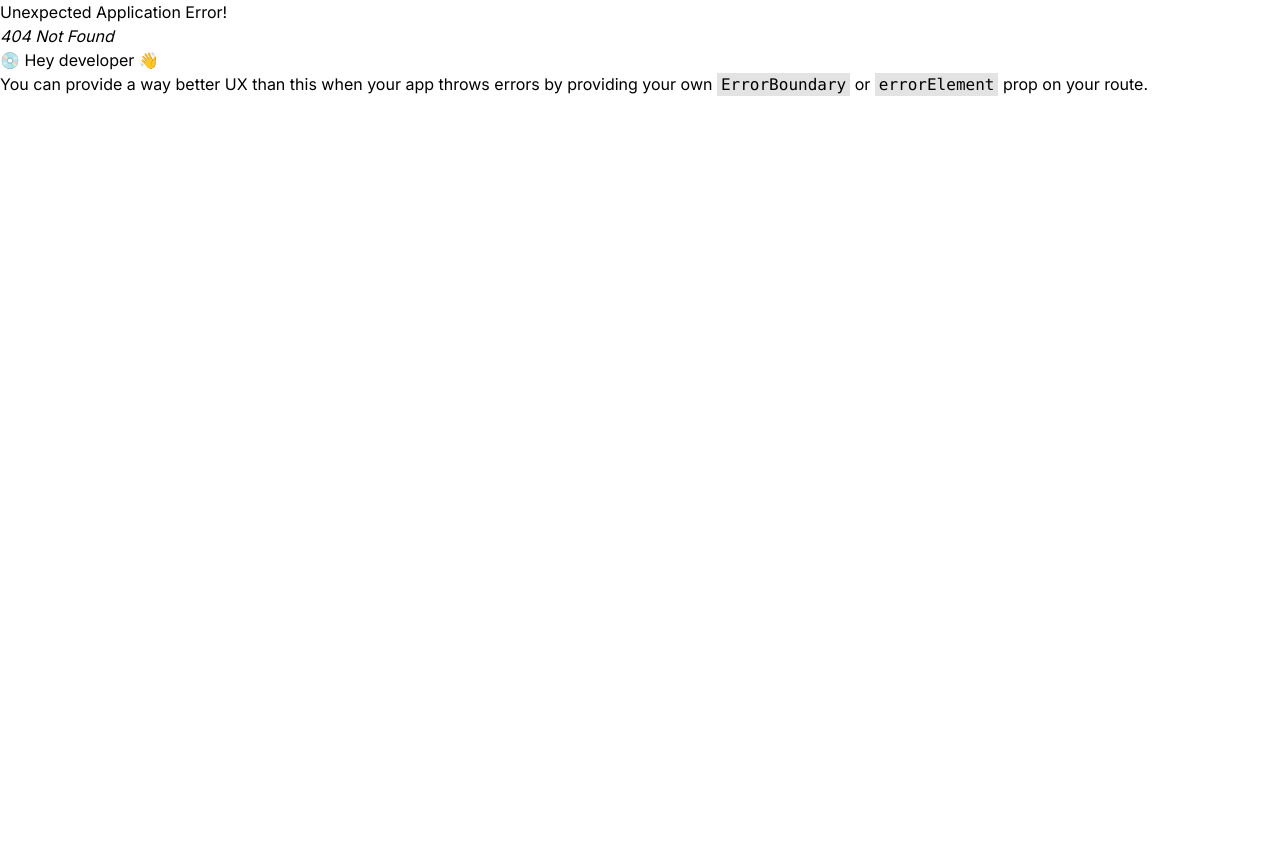
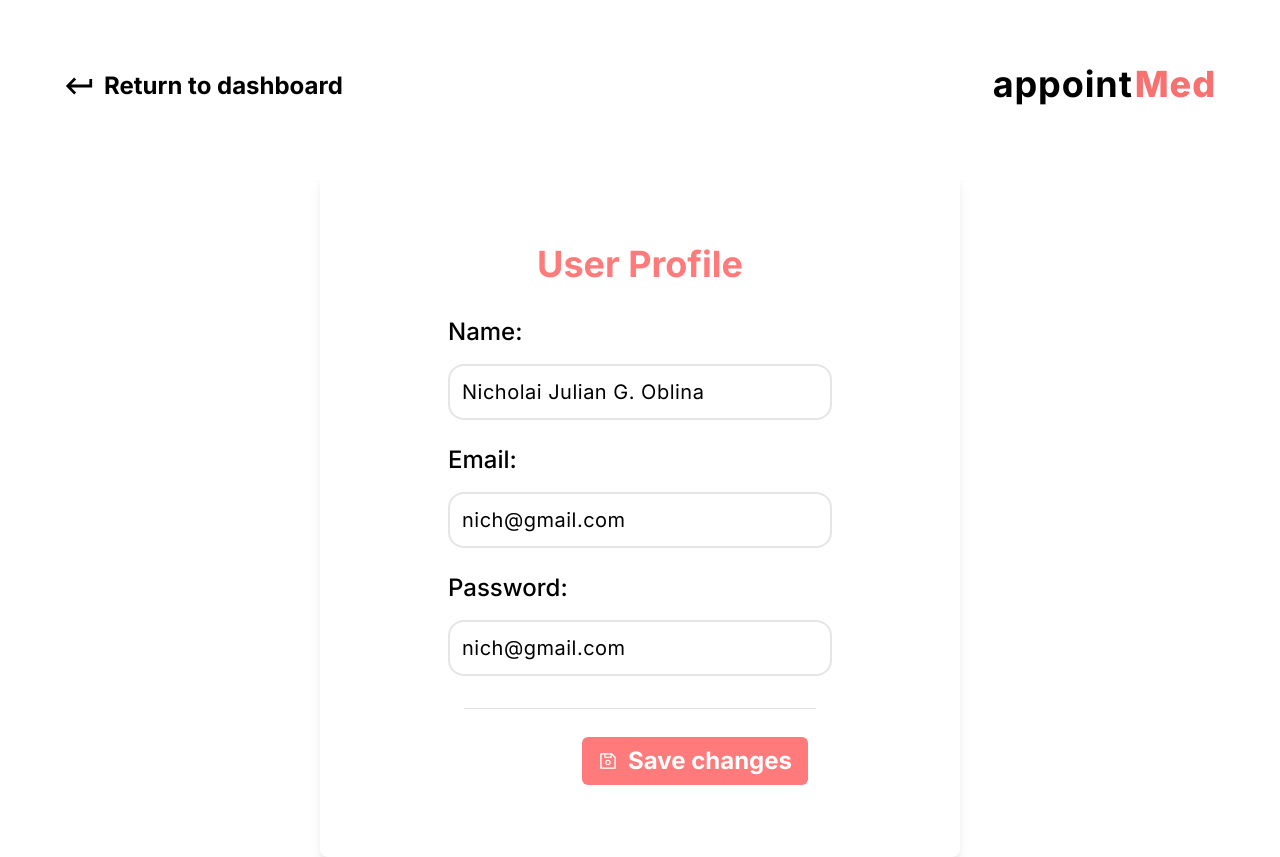
Before and after one commit to Sceyo/AppointMed, a React (Vite) app in the folder frontend/: page /profile in a window 1280 px wide. Before the commit this address had no page. Before the commit the page ends 800 px from the top, so only its background shows below. Built offline with nearby package versions, Linux system fonts and the light colour scheme.

Commit message:
feat: user profile page

```diff
--- a/frontend/src/common/ProfileModal.jsx
+++ b/frontend/src/common/ProfilePopover.jsx
@@ -2,8 +2,11 @@
 import { Popover } from '@mui/material';
 import { FaRegCircleUser } from 'react-icons/fa6';
 import { RiLogoutBoxLine } from 'react-icons/ri';
+import { useNavigate } from 'react-router-dom';
 
 export default function ProfilePopover({ id, open, close, anchorEl }) {
+  const navigate = useNavigate();
+
   return (
     <Popover
       id={id}
@@ -23,7 +26,7 @@ export default function ProfilePopover({ id, open, close, anchorEl }) {
       }}
     >
       <div className='flex flex-col w-60 items-center '>
-        <div className='flex w-full flex-row justify-center items-center py-2 hover:bg-primary hover:text-white hover:font-bold hover:duration-150 hover:cursor-pointer'>
+        <div className='flex w-full flex-row justify-center items-center py-2 hover:bg-primary hover:text-white hover:font-bold hover:duration-150 hover:cursor-pointer' onClick={() => navigate('/profile')}>
           <FaRegCircleUser size={20} style={{ marginRight: '6px' }} />
           <h1 className='text-xl'>User Profile</h1>
         </div>
--- a/frontend/src/common/Sidebar.jsx
+++ b/frontend/src/common/Sidebar.jsx
@@ -1,6 +1,6 @@
 import '../App.css';
 import Logo from '../assets/appointMed-logo.svg';
-import ProfilePopover from './ProfileModal';
+import ProfilePopover from './ProfilePopover';
 import { RxDashboard } from 'react-icons/rx';
 import { FaUserDoctor, FaRegCalendar, FaRegCircleUser } from 'react-icons/fa6';
 import { useLocation, useNavigate } from 'react-router-dom';
--- a/frontend/src/components/appointments/ApptModal.jsx
+++ b/frontend/src/components/appointments/ApptModal.jsx
@@ -103,7 +103,7 @@ export default function AppointmentModal({ open, close, item }) {
           <Divider variant='middle' />
         </Box>
         <div className='flex flex-row justify-end px-4 my-2 mt-3'>
-            <button className='p-2 px-4 mx-2 rounded-md bg-primary hover:bg-red-500 hover:duration-150 text-white text-2xl font-bold'>Submit</button>
+            <button className='p-2 px-4 mx-2 rounded-md bg-primary hover:bg-secondary hover:duration-150 text-white text-2xl font-bold'>Submit</button>
             <button className='p-2 px-4 mx-2 rounded-md bg-gray-400 hover:bg-gray-500 hover:duration-150 text-white text-2xl font-bold' onClick={close}>Cancel</button>
         </div>
       </Box>
--- a/frontend/src/main.jsx
+++ b/frontend/src/main.jsx
@@ -9,6 +9,7 @@ import RegisterPage from './pages/Register.jsx';
 import DashboardPage from './pages/Dashboard.jsx';
 import CalendarPage from './pages/Calendar.jsx';
 import AppointmentsPage from './pages/Appointments.jsx';
+import ProfilePage from './pages/Profile.jsx';
 
 const router = createBrowserRouter([
   {
@@ -31,6 +32,10 @@ const router = createBrowserRouter([
     path: '/appointments',
     element: <AppointmentsPage />,
   },
+  {
+    path: '/profile',
+    element: <ProfilePage />
+  }
 ]);
 
 ReactDOM.createRoot(document.getElementById('root')).render(
--- /dev/null
+++ b/frontend/src/pages/Profile.jsx
@@ -0,0 +1,87 @@
+import '../App.css';
+import { useState } from 'react';
+import { IoMdReturnLeft } from 'react-icons/io';
+import { AiOutlineSave } from 'react-icons/ai';
+import { Box, Divider } from '@mui/material';
+import { useNavigate } from 'react-router-dom';
+
+export default function ProfilePage() {
+  const navigate = useNavigate();
+  const [userData, setUserData] = useState({
+    name: 'Nicholai Julian G. Oblina',
+    email: 'nich@gmail.com',
+    password: 'somethingHere',
+  });
+
+  return (
+    <div className='main-container'>
+      <div className='flex flex-row items-center p-16'>
+        <div
+          className='flex flex-1 flex-row items-center cursor-pointer font-bold hover:text-primary hover:duration-150'
+          onClick={() => navigate('/dashboard')}
+        >
+          <IoMdReturnLeft size={30} style={{ marginRight: '10px' }} />
+          <h1 className='text-2xl'>Return to dashboard</h1>
+        </div>
+        <div className='flex items-center'>
+          <h1 className='text-4xl font-bold tracking-wide pb-1'>
+            appoint
+            <span className='font-extrabold text-red-400 pl-0.5'>Med</span>
+          </h1>
+        </div>
+      </div>
+      <div className='flex flex-1 flex-col mx-auto w-2/4 p-16 px-32 bg-zinc-300 bg-opacity-5 shadow-lg rounded-lg'>
+        {/* Header */}
+        <div className='flex flex-row justify-center my-2 mb-6'>
+          <h1 className='text-4xl font-bold text-primary'>User Profile</h1>
+        </div>
+        <div className='flex flex-col my-2'>
+          <label className='text-2xl pr-3 font-medium mb-2'>Name:</label>
+          <input
+            placeholder='Name'
+            type='text'
+            value={userData.name}
+            onChange={(event) =>
+              setUserData({ ...userData, name: event.target.value })
+            }
+            className='w-full my-2 p-3 rounded-2xl drop-shadow-md border-solid border-2 border-black border-opacity-10 text-xl tracking-wide focus:outline-red-300'
+          />
+        </div>
+        <div className='flex flex-col my-2'>
+          <label className='text-2xl pr-3 font-medium mb-2'>Email:</label>
+          <input
+            placeholder='Email'
+            type='email'
+            value={userData.email}
+            onChange={(event) =>
+              setUserData({ ...userData, email: event.target.value })
+            }
+            className='w-full my-2 p-3 rounded-2xl drop-shadow-md border-solid border-2 border-black border-opacity-10 text-xl tracking-wide focus:outline-red-300'
+          />
+        </div>
+        <div className='flex flex-col my-2'>
+          <label className='text-2xl pr-3 font-medium mb-2'>Password:</label>
+          <input
+            placeholder='Password'
+            type='email'
+            value={userData.email}
+            onChange={(event) =>
+              setUserData({ ...userData, email: event.target.value })
+            }
+            className='w-full my-2 p-3 rounded-2xl drop-shadow-md border-solid border-2 border-black border-opacity-10 text-xl tracking-wide focus:outline-red-300'
+          />
+        </div>
+        {/* Divider */}
+        <Box mt={2} mb={2}>
+          <Divider variant='middle' />
+        </Box>
+        <div className='flex flex-row justify-end px-4 my-2 mt-3'>
+          <button className='flex flex-row items-center p-2 px-4 mx-2 rounded-md bg-primary hover:bg-secondary hover:duration-150 text-white text-2xl font-bold'>
+            <AiOutlineSave size={30} style={{ paddingRight: '10px' }} />
+            Save changes
+          </button>
+        </div>
+      </div>
+    </div>
+  );
+}
--- a/frontend/tailwind.config.js
+++ b/frontend/tailwind.config.js
@@ -14,6 +14,7 @@ export default {
       },
       colors: {
         'primary': 'rgb(255,87,87, .79)',
+        'secondary': 'rgb(255,87,87, .9)'
       },
     },
   },
```
